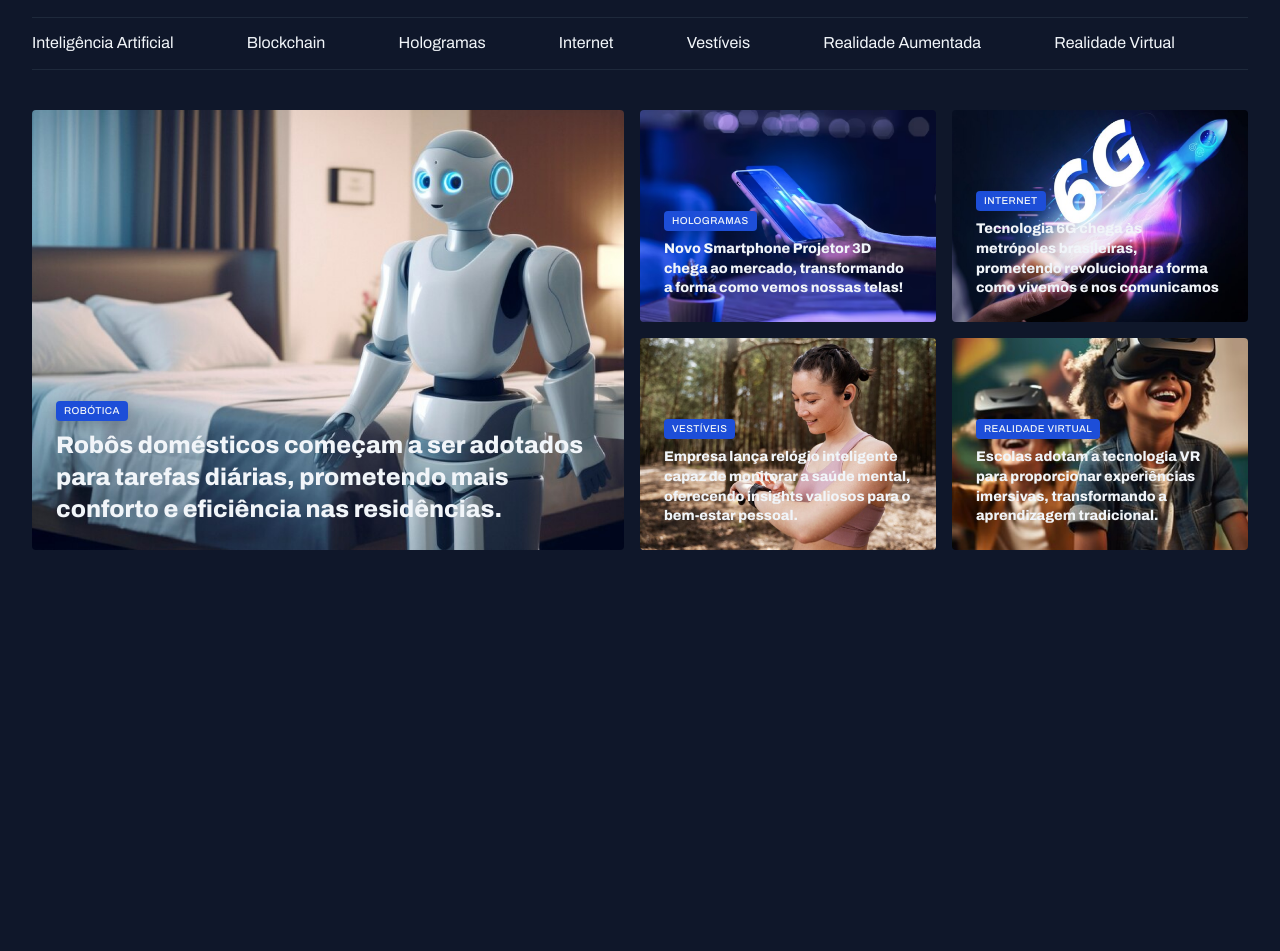
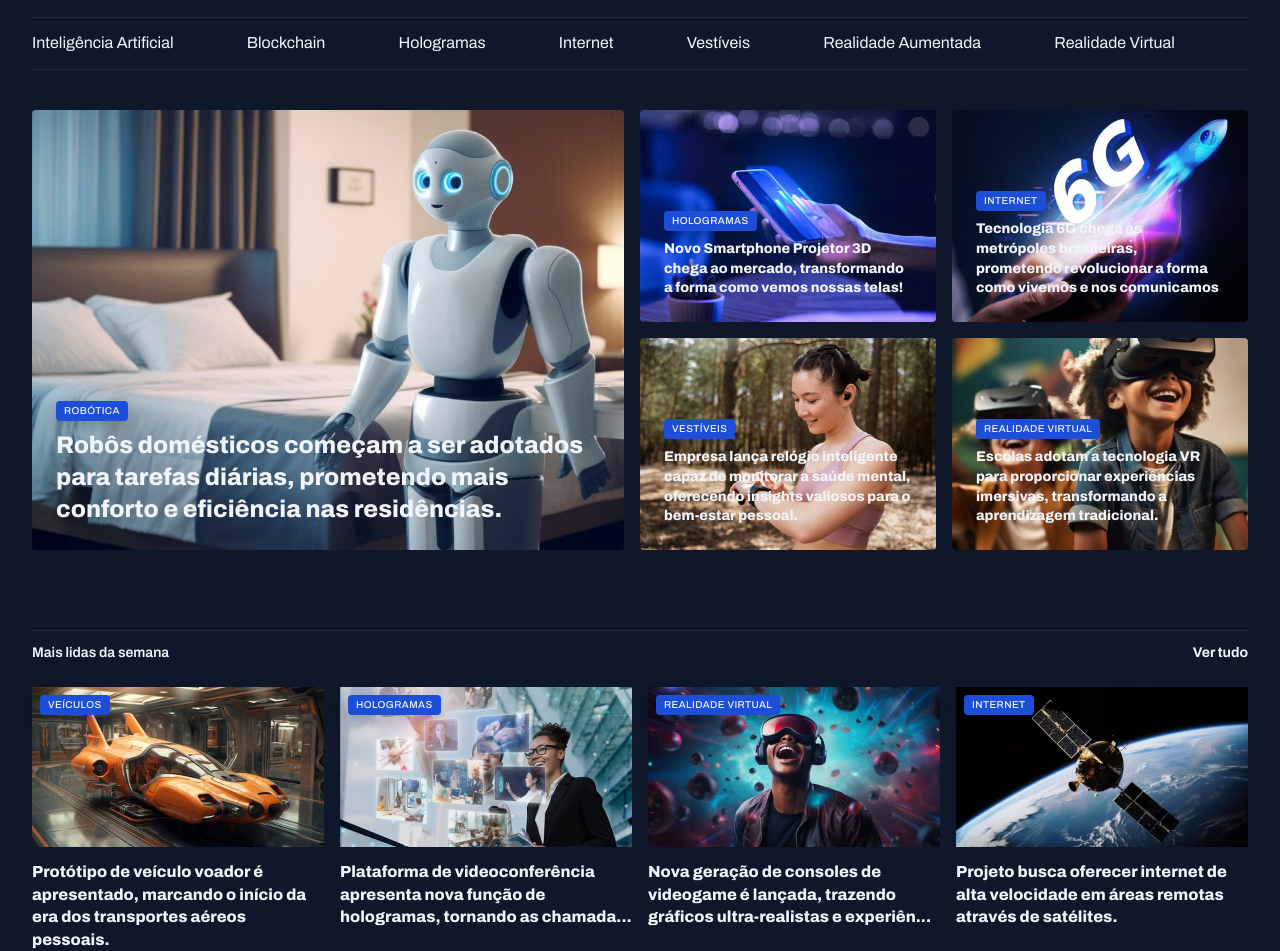
Before and after one commit to Andrea-Santos20/proejct-news-portal, a plain HTML site: page index.html in a window 1280 px wide. Shown: the part 45-996 px from the top of the page. Before the commit the page ends 800 px from the top, so only its background shows below. Drawn offline with Linux system fonts and the light colour scheme.

Commit message:
feature/Styling the most read section - card.

```diff
--- a/index.html
+++ b/index.html
@@ -80,6 +80,42 @@
                </figure>
             </div>
         </section>
+
+        <section id="weekly">
+            <header class="grid grid-flow-col">
+                <h3>Mais lidas da semana</h3>
+                <a href="#" class="grid-flow-col">
+                    <strong>Ver tudo</strong>
+                    <span> </span>
+                </a>
+            </header>
+
+            <div class="grid gap-16">
+                <figure>
+                    <span class="content-tag">veículos</span>
+                    <img src="assets/img/Image.png" alt="">
+                    <p>Protótipo de veículo voador é apresentado, marcando o início da era dos transportes aéreos pessoais.</p>
+                </figure>
+
+                <figure>
+                    <span class="content-tag">hologramas</span>
+                    <img src="assets/img/Image (1).png" alt="">
+                    <p>Plataforma de videoconferência apresenta nova função de hologramas, tornando as chamada...</p>
+                </figure>
+
+                <figure>
+                    <span class="content-tag">realidade virtual</span>
+                    <img src="assets/img/Image (2).png" alt="">
+                    <p>Nova geração de consoles de videogame é lançada, trazendo gráficos ultra-realistas e experiên...</p>
+                </figure>
+
+                <figure>
+                    <span class="content-tag">internet</span>
+                    <img src="assets/img/Image (3).png" alt="">
+                    <p>Projeto busca oferecer internet de alta velocidade em áreas remotas através de satélites.</p>
+                </figure>
+            </div>
+        </section>
     </main>
 </body>
 </html>
--- a/styles/global.css
+++ b/styles/global.css
@@ -54,6 +54,7 @@ img {
 
 main {
   margin-top: 40px;
+  gap: 80px;
 }
 
 .content-tag {
--- a/styles/sections.css
+++ b/styles/sections.css
@@ -1,9 +1,30 @@
+section header {
+    border-top: 1px solid var(--stroke-color);
+    padding-block: 12px 24px;
+    font: var(--text-span);
+
+    a {
+        justify-self: end;
+        align-items: center;
+        gap: 8px;
+
+        span {
+            background-image: url(../assets/icons/ArrowRight.svg);
+            width: 16px;
+            height: 16px;
+        }
+
+        &:hover span {
+            background-image: url(../assets/icons/ArrowRight-hover.svg);
+        }
+    }
+}
+
 #featured {
 
     img {
         height: 100%;
         object-fit: cover;
-    }
     }
 
     .card {
@@ -39,3 +60,30 @@
         }
 
     }
+}
+
+#weekly {
+
+    & > div {
+        grid-template-columns: repeat(4, 292px);
+    }
+
+    img {
+        height: 160px;
+    }
+
+    figure {
+        position: relative;
+    }
+
+    .content-tag {
+        position: absolute;
+        top: 8px;
+        left: 8px;
+    }
+
+    p {
+        margin-top: 8px;
+        font-weight: 800;
+    }
+}
```
Also changed, not shown: assets/favicon.jpg (added). Lines whose indentation alone changed are shown as unchanged.
